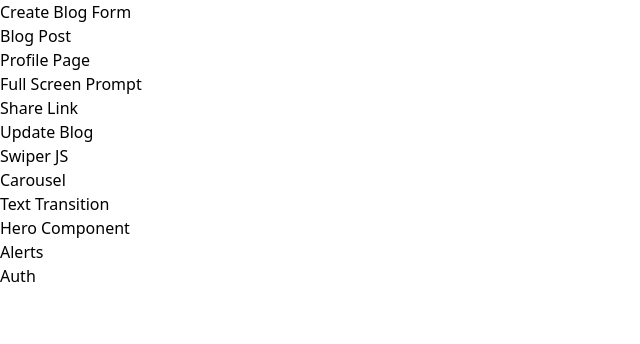
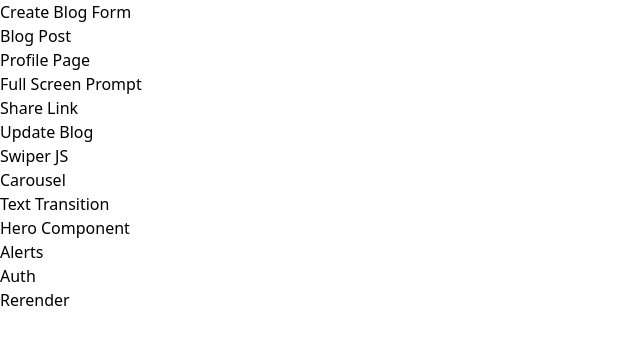
Before and after one commit to Madhur-Dandev/React_Testing_Components, a React (Vite) app: page / in a window 1280 px wide. Shown: the top 344 px of the page, without its empty margins (0-640 px from the left). Built offline with nearby package versions, Linux system fonts and the light colour scheme.

Commit message:
added testing component

```diff
--- a/src/App.jsx
+++ b/src/App.jsx
@@ -12,6 +12,7 @@
 import HeroContainer from "./components/Effects/HeroContainer";
 import AlertCaller from "./components/Effects/AlertCaller";
 import Auth from "./components/Auth/Auth";
+import Rerender from "./components/Rerender/Rerender";
 
 function App() {
   return (
@@ -59,6 +60,9 @@
                   <li>
                     <Link to="/auth">Auth</Link>
                   </li>
+                  <li>
+                    <Link to="/render/data">Rerender</Link>
+                  </li>
                 </ul>
               </div>
             }
@@ -75,6 +79,7 @@
           <Route path="/heroContainer" element={<HeroContainer />} />
           <Route path="/alerts" element={<AlertCaller />} />
           <Route path="/auth/:type" element={<Auth />} />
+          <Route path="/render/:data?" element={<Rerender />} />
         </Routes>
       </Router>
     </div>
--- /dev/null
+++ b/src/components/Rerender/Rerender.jsx
@@ -0,0 +1,18 @@
+import { useMemo, useState } from "react";
+import { useParams, Link } from "react-router-dom";
+
+const Rerender = () => {
+  const { data } = useParams();
+
+  useMemo(() => {
+    console.log(data);
+  }, [data]);
+
+  return (
+    <div>
+      <Link to="/render">Muktai</Link>
+    </div>
+  );
+};
+
+export default Rerender;
```
Also changed, not shown: src/components/ProfilePage/ProfilePage.jsx (added).
